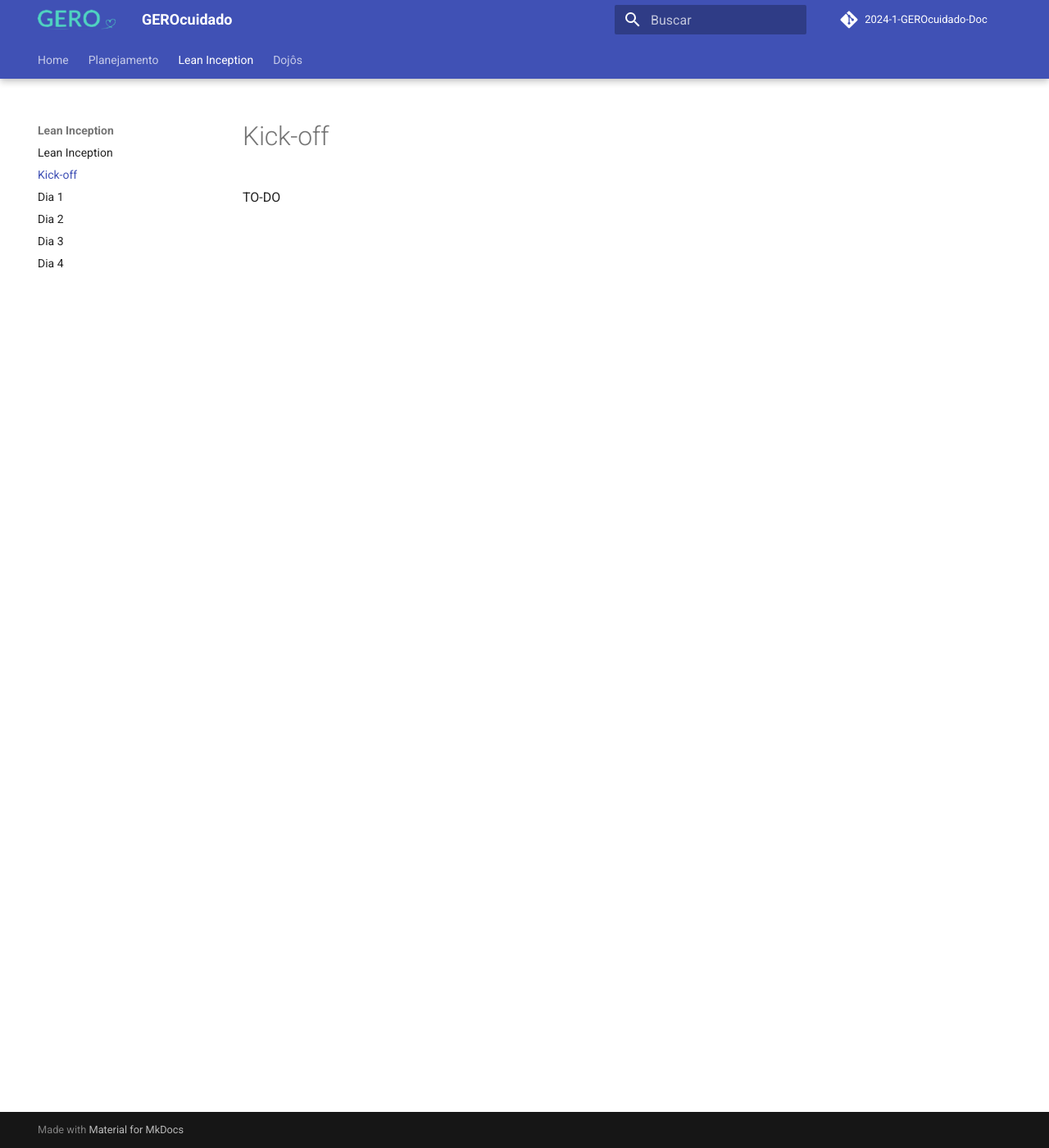
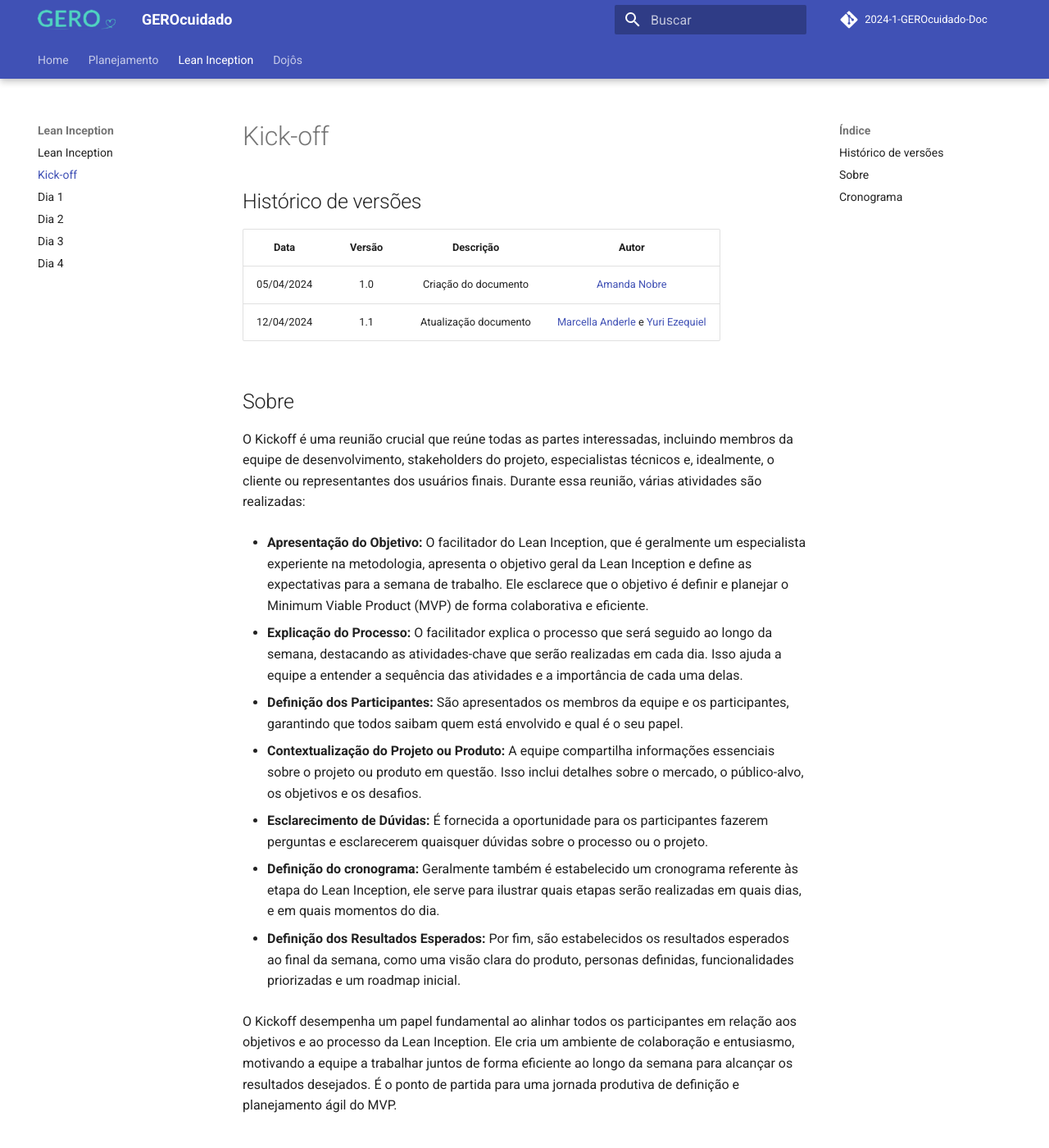
Before and after one commit to fga-eps-mds/2024-1-GEROcuidado-Doc, an MkDocs documentation site: the page built from docs/lean_inception/kickoff.md, in a window 1280 px wide and 1400 px high. Shown: the whole window at 82% size. Built offline with MkDocs 1.6.1 and Material for MkDocs 9.7.7, drawn with Linux system fonts in a browser that asks for light colours; comment, search, counter and statistics services are not loaded.

Commit message:
Update kickoff.md

```diff
--- a/docs/lean_inception/kickoff.md
+++ b/docs/lean_inception/kickoff.md
@@ -1 +1,34 @@
-TO-DO
+# Kick-off
+
+## Histórico de versões
+
+|    Data    | Versão |      Descrição       |                    Autor                     |
+|:----------:|:------:|:--------------------:|:--------------------------------------------:|
+| 05/04/2024 |  1.0   | Criação do documento | [Amanda Nobre](https://github.com/AmandaNbr) |
+| 12/04/2024 |  1.1   | Atualização documento| [Marcella Anderle](https://github.com/marcellaanderle) e [Yuri Ezequiel](https://github.com/Yuri57Ezequiel)|
+
+
+## Sobre
+
+O Kickoff é uma reunião crucial que reúne todas as partes interessadas, incluindo membros da equipe de desenvolvimento, stakeholders do projeto, especialistas técnicos e, idealmente, o cliente ou representantes dos usuários finais. Durante essa reunião, várias atividades são realizadas:
+
+* **Apresentação do Objetivo:** O facilitador do Lean Inception, que é geralmente um especialista experiente na metodologia, apresenta o objetivo geral da Lean Inception e define as expectativas para a semana de trabalho. Ele esclarece que o objetivo é definir e planejar o Minimum Viable Product (MVP) de forma colaborativa e eficiente.
+
+* **Explicação do Processo:** O facilitador explica o processo que será seguido ao longo da semana, destacando as atividades-chave que serão realizadas em cada dia. Isso ajuda a equipe a entender a sequência das atividades e a importância de cada uma delas.
+
+* **Definição dos Participantes:** São apresentados os membros da equipe e os participantes, garantindo que todos saibam quem está envolvido e qual é o seu papel.
+
+* **Contextualização do Projeto ou Produto:** A equipe compartilha informações essenciais sobre o projeto ou produto em questão. Isso inclui detalhes sobre o mercado, o público-alvo, os objetivos e os desafios.
+
+* **Esclarecimento de Dúvidas:** É fornecida a oportunidade para os participantes fazerem perguntas e esclarecerem quaisquer dúvidas sobre o processo ou o projeto.
+
+* **Definição do cronograma:** Geralmente também é estabelecido um cronograma referente às etapa do Lean Inception, ele serve para ilustrar quais etapas serão realizadas em quais dias, e em quais momentos do dia.
+
+* **Definição dos Resultados Esperados:** Por fim, são estabelecidos os resultados esperados ao final da semana, como uma visão clara do produto, personas definidas, funcionalidades priorizadas e um roadmap inicial.
+
+O Kickoff desempenha um papel fundamental ao alinhar todos os participantes em relação aos objetivos e ao processo da Lean Inception. Ele cria um ambiente de colaboração e entusiasmo, motivando a equipe a trabalhar juntos de forma eficiente ao longo da semana para alcançar os resultados desejados. É o ponto de partida para uma jornada produtiva de definição e planejamento ágil do MVP.
+
+
+## Cronograma
+
+![GEROcuidado cronograma](../assets/cronograma.jpeg)
```
